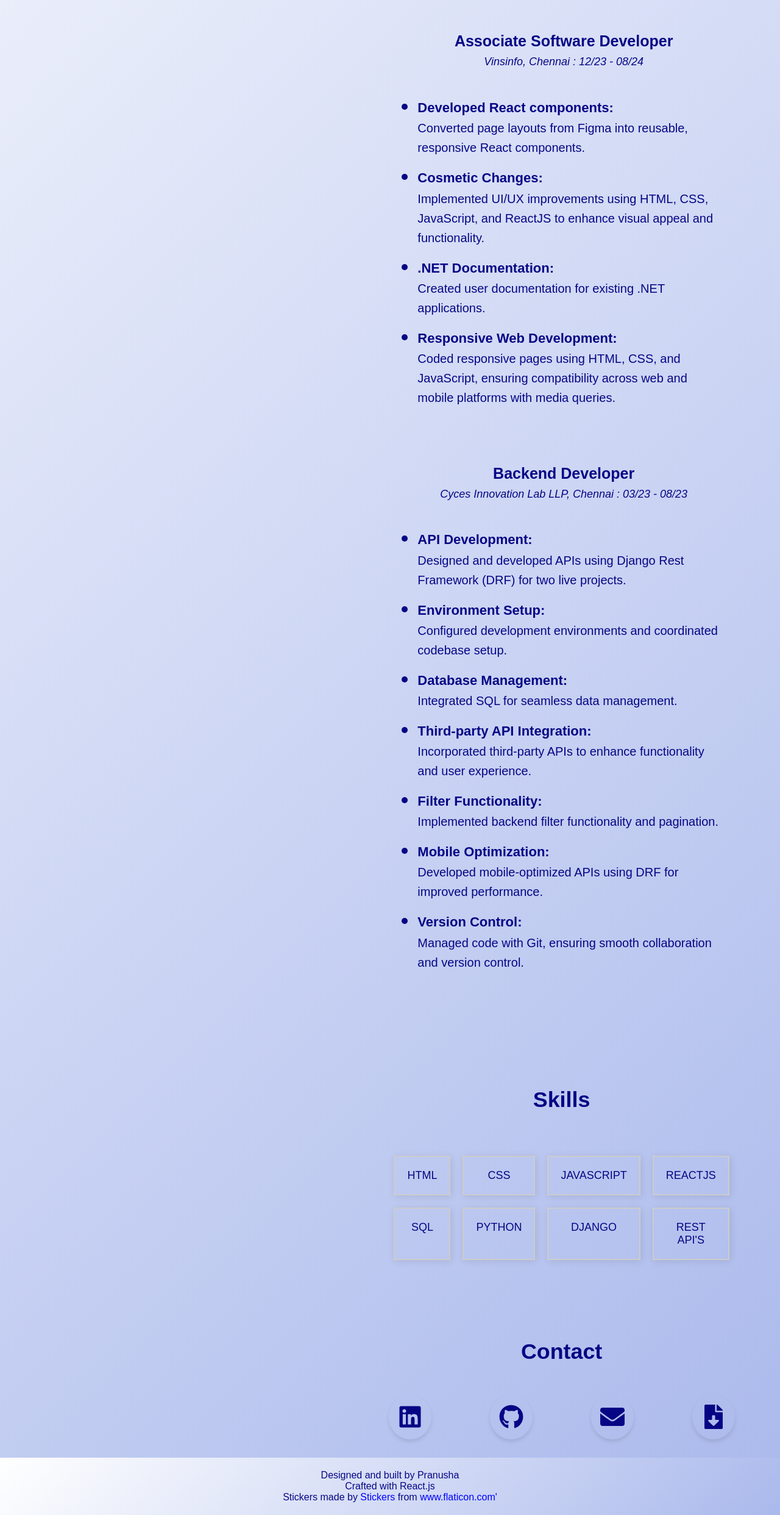
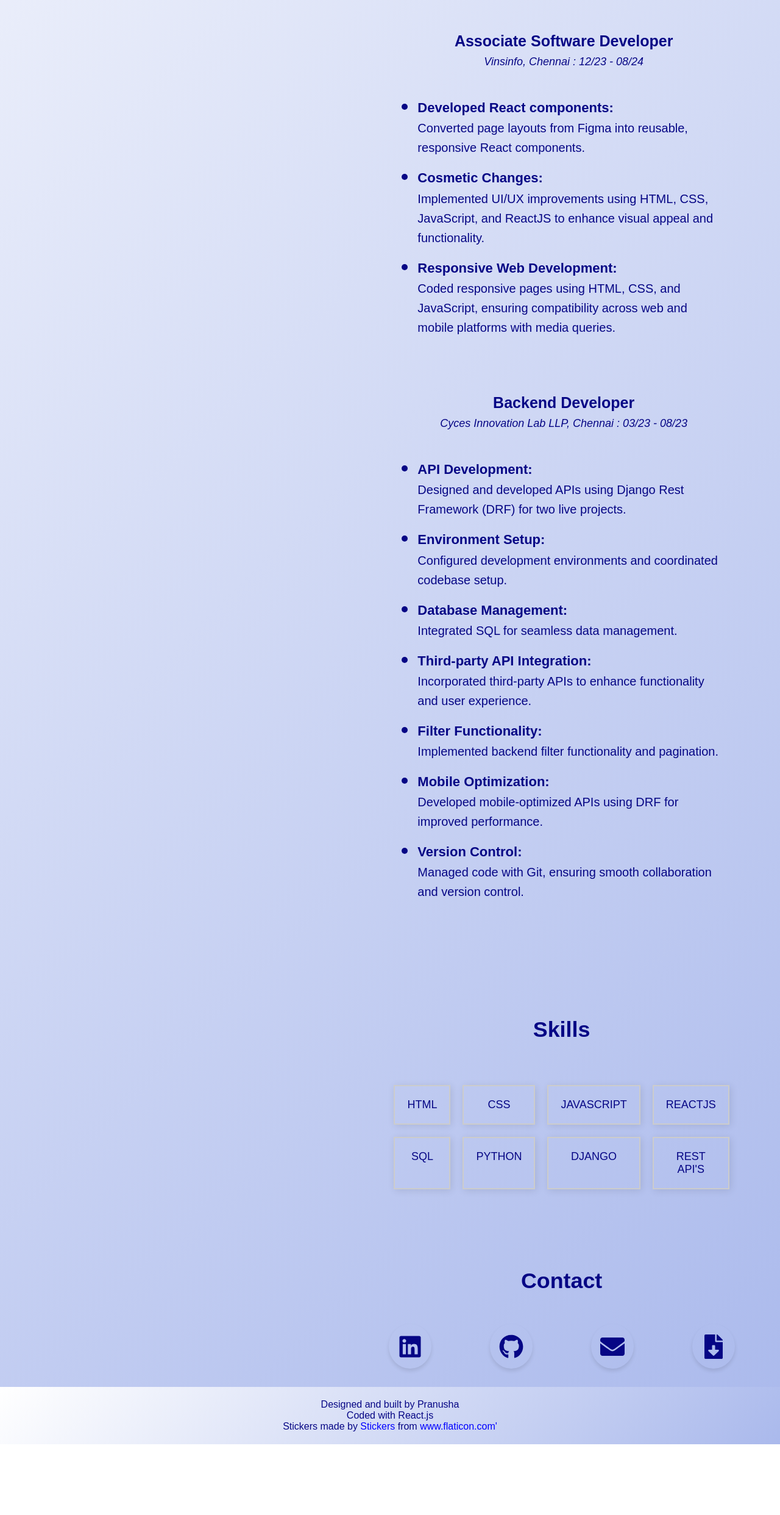
Before and after one commit to Pranusha2001/React_Portfolio, a React (Create React App) app: page / in a window 1280 px wide. Shown: the part 1242-3726 px from the top of the page at 61% size. After the commit the page ends 3610 px from the top, so only its background shows below. Built offline with nearby package versions, Linux system fonts and the light colour scheme.

Commit message:
changes in experience page

```diff
--- a/src/Components/Experience/Experience.jsx
+++ b/src/Components/Experience/Experience.jsx
@@ -13,10 +13,6 @@ const experienceData = [
       {
         heading: "Cosmetic Changes:",
         body: "Implemented UI/UX improvements using HTML, CSS, JavaScript, and ReactJS to enhance visual appeal and functionality."
-      },
-      {
-        heading: ".NET Documentation:",
-        body: "Created user documentation for existing .NET applications."
       },
       {
         heading: "Responsive Web Development:",
--- a/src/Components/Footer/Footer.jsx
+++ b/src/Components/Footer/Footer.jsx
@@ -5,7 +5,7 @@ const Footer = () => {
   return (
     <footer className="footer">
      <p>Designed and built by Pranusha</p>
-     <p>Crafted with React.js</p>
+     <p>Coded with React.js</p>
       <p>
       <div> Stickers made by <a href="https://www.flaticon.com/authors/stickers" title="Stickers"> Stickers </a> from <a href="https://www.flaticon.com/" title="Flaticon">www.flaticon.com'</a></div>
       </p>
```
